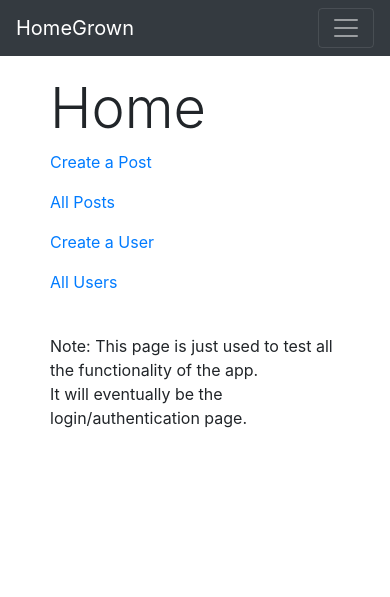
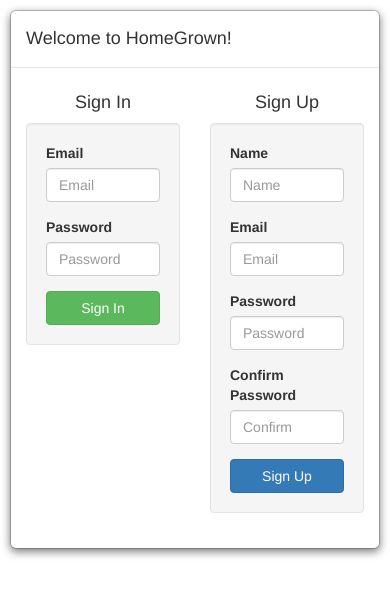
Before and after one commit to JoeyFerg/homegrown, a Python web app: template templates/index.html in a window 390 px wide. Shown: the top 597 px of the page. Run offline with Jinja, Linux system fonts and the light colour scheme; the template is opened without the code that fills it, so the values that code supplies are empty; some libraries are stand-ins or nearby versions.

Commit message:
Started adding authentication stuff, combined first name and last name, and removed phone number

```diff
--- a/bootstrapcheatsheet.html
+++ b/bootstrapcheatsheet.html
@@ -8,7 +8,6 @@
               crossorigin="anonymous">
     <title>Bootstrap Cheat Sheet</title>
     <!-- Bootstrap -->
-    <link href="css/bootstrap.min.css" rel="stylesheet">
     <style>
       .navbar{
         margin-bottom:0;
--- a/db/create-db.sql
+++ b/db/create-db.sql
@@ -5,11 +5,9 @@ DROP TABLE IF EXISTS "user";
 CREATE TABLE "user"
 (
     id SERIAL PRIMARY KEY,
-    first_name VARCHAR(40) NOT NULL,
-    last_name VARCHAR(40) NOT NULL,
+    name VARCHAR(50) NOT NULL,
     email VARCHAR(40) NOT NULL,
     password VARCHAR(40) NOT NULL,
-    phone VARCHAR(10) NOT NULL,
     rating FLOAT NOT NULL,
     active BOOLEAN NOT NULL
 );
--- a/templates/base.html
+++ b/templates/base.html
@@ -15,7 +15,7 @@
 
     <body>
         <nav class="navbar navbar-default fixed-top navbar-expand-lg navbar-dark bg-dark">
-            <a class="navbar-brand" href="{{ url_for('index') }}">HomeGrown</a>
+            <a class="navbar-brand" href="{{ url_for('all_posts') }}">HomeGrown</a>
             <button class="navbar-toggler" type="button" data-toggle="collapse" data-target="#navbarSupportedContent" aria-controls="navbarSupportedContent" aria-expanded="false" aria-label="Toggle navigation">
                 <span class="navbar-toggler-icon"></span>
             </button>
@@ -34,13 +34,20 @@
                     <li class="nav-item">
                         <a class="nav-link" href="{{ url_for('settings') }}">Settings</a>
                     </li>
+                    <li class="nav-item">
+                        <a class="nav-link" href="{{ url_for('test') }}">Test</a>
+                    </li>
                 </ul>
+                <form class="form-inline my-2 my-lg-0">
+                  <input class="form-control mr-sm-2" type="search" placeholder="Search Products" aria-label="Search">
+                  <button class="btn btn-primary my-2 my-sm-0" type="submit">Go</button>
+                </form>
             </div>
         </nav>
 
         <div style="padding: 75px 50px 50px 50px">
             {% for message in get_flashed_messages() %}
-                <div class="alert alert-primary"><strong>Flash Message</strong>: {{ message }}</div>
+                <div class="alert alert-primary">{{ message }}</div>
             {% endfor %}
 
             {% block content %}
--- a/templates/index.html
+++ b/templates/index.html
@@ -1,14 +1,69 @@
-{% extends 'base.html' %}
+<!DOCTYPE html>
+<html lang="en">
+    <head>
+        <meta charset="UTF-8">
+        <link href="//netdna.bootstrapcdn.com/bootstrap/3.2.0/css/bootstrap.min.css" rel="stylesheet" id="bootstrap-css">
+        <script src="//netdna.bootstrapcdn.com/bootstrap/3.2.0/js/bootstrap.min.js"></script>
+        <script src="//code.jquery.com/jquery-1.11.1.min.js"></script>
+        <title>
+            HomeGrown - Sign Up
+        </title>
+    </head>
 
-{% block title %}HomeGrown{% endblock %}
+    <body>
+    <link href="//maxcdn.bootstrapcdn.com/font-awesome/4.1.0/css/font-awesome.min.css" rel="stylesheet">
 
-{% block content %}
-    <h1 class="display-4">Home</h1>
-    <p><a href="{{ url_for('create_post') }}">Create a Post</a></p>
-    <p><a href="{{ url_for('all_posts') }}">All Posts</a></p>
-    <p><a href="{{ url_for('create_user') }}">Create a User</a></p>
-    <p><a href="{{ url_for('all_users') }}">All Users</a></p>
-    <br>
-    <p>Note: This page is just used to test all the functionality of the app.<br>
-        It will eventually be the login/authentication page.</p>
-{% endblock %}
+    <div id="login-overlay" class="modal-dialog">
+        <div class="modal-content">
+            <div class="modal-header">
+                <h4 class="modal-title" id="myModalLabel">Welcome to HomeGrown!</h4>
+                </div>
+                <div class="modal-body">
+                    <div class="row">
+                        <div class="col-xs-6">
+                            <h4 style="text-align: center">Sign In</h4>
+                            <div class="well">
+                                <form id="loginForm" method="POST" action="{{ url_for('all_posts') }}" novalidate="novalidate">
+                                    <div class="form-group">
+                                        <label for="email" class="control-label">Email</label>
+                                        <input type="text" class="form-control" id="email" name="email" value="" required="" placeholder="Email">
+                                    </div>
+                                    <div class="form-group">
+                                        <label for="password" class="control-label">Password</label>
+                                        <input type="password" class="form-control" id="password" name="password" value="" required="" placeholder="Password">
+                                    </div>
+                                <div id="loginErrorMsg" class="alert alert-error hide">Wrong username og password</div>
+                                <button type="submit" class="btn btn-success btn-block">Sign In</button>
+                                </form>
+                            </div>
+                        </div>
+                        <div class="col-xs-6">
+                            <h4 style="text-align: center">Sign Up</h4>
+                            <div class="well">
+                                <form id="loginForm" method="POST" action="{{ url_for('all_posts') }}" novalidate="novalidate">
+                                    <div class="form-group">
+                                        <label for="name" class="control-label">Name</label>
+                                        <input type="text" class="form-control" id="name" name="name" value="" required="" placeholder="Name">
+                                    </div>
+                                    <div class="form-group">
+                                        <label for="email" class="control-label">Email</label>
+                                        <input type="text" class="form-control" id="email" name="email" value="" required="" placeholder="Email">
+                                    </div>
+                                    <div class="form-group">
+                                        <label for="password" class="control-label">Password</label>
+                                        <input type="password" class="form-control" id="password" name="password" value="" required="" placeholder="Password">
+                                    </div>
+                                    <div class="form-group">
+                                        <label for="confirm" class="control-label">Confirm Password</label>
+                                        <input type="password" class="form-control" id="confirm" name="confirm" value="" required="" placeholder="Confirm">
+                                    </div>
+                                    <button type="submit" class="btn btn-primary btn-block">Sign Up</button>
+                                </form>
+                            </div>
+                        </div>
+                    </div>
+                </div>
+            </div>
+        </div>
+    </body>
+</html>
```
Also changed, not shown: application.py (+11 -13 lines), db.py (+9 -10 lines), db/init-db.sql (+5 -5 lines), templates/all-users.html (+2 -6 lines), templates/test.html (added, +11 -0 lines), templates/user-form.html (+1 -7 lines).
